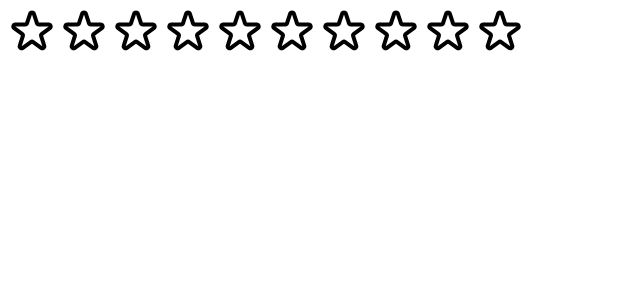
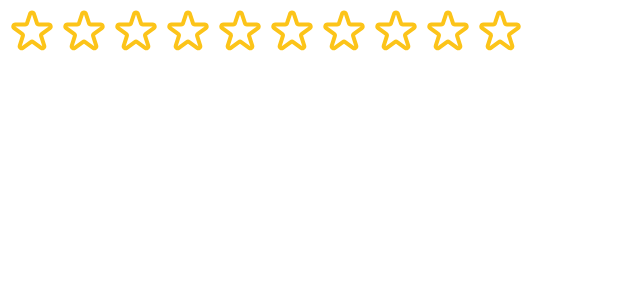
Before and after one commit to Zeusangis/react-usepopcorn, a React (Create React App) app: page / in a window 1280 px wide. Shown: the top 300 px of the page, without its empty margins (0-640 px from the left). Built offline with nearby package versions, Linux system fonts and the light colour scheme.

Commit message:
updated the stars

```diff
--- a/src/starRating.js
+++ b/src/starRating.js
@@ -1,50 +1,77 @@
-import { useState } from "react"
+import { useState } from "react";
 
 const containerStyle = {
-    display: 'flex',
-    alignItems: 'center',
-    gap: '16px'
-}
+    display: "flex",
+    alignItems: "center",
+    gap: "16px",
+};
 
 const starsContainerStyle = {
-    display: 'flex',
-    gap: '4px'
-}
+    display: "flex",
+    gap: "4px",
+};
 
-const lineStyle = {
-    lineHeight: '1',
-    margin: '0'
-}
-
-const starStyle = {
-    width: "48px",
-    height: "48px",
-    display: "block",
-    cursor: "pointer"
-}
-
-export default function StarRating({ maxRating = 5 }) {
-    const [rating, setRating] = useState(0)
+export default function StarRating({
+    maxRating = 5,
+    color = "#fcc419",
+    size = 48,
+}) {
+    const [rating, setRating] = useState(0);
+    const [tempRating, setTempRating] = useState(0);
     function handleRating(rating) {
         setRating(rating);
     }
 
-    return <div style={containerStyle}>
-        <div style={starsContainerStyle}>
-            {Array.from({ length: maxRating }, (_, i) => (<Star key={i} full={i + 1 <= rating} onClick={() => handleRating(i + 1)} />))}
+    const textStyle = {
+        lineHeight: "1",
+        margin: "0",
+        color: color,
+        fontSize: `${size / 1.5}px`,
+    };
+    return (
+        <div style={containerStyle}>
+            <div style={starsContainerStyle}>
+                {Array.from({ length: maxRating }, (_, i) => (
+                    <Star
+                        key={i}
+                        full={tempRating ? i + 1 <= tempRating : i + 1 <= rating}
+                        onClick={() => handleRating(i + 1)}
+                        onHoverIn={() => setTempRating(i + 1)}
+                        onHoverOut={() => setTempRating(0)}
+                        color={color}
+                        size={size}
+                    />
+                ))}
+            </div>
+            <p style={textStyle}>{tempRating || rating || ""}</p>
         </div>
-        <p style={lineStyle}>{rating || ""}</p>
-    </div>
+    );
 }
 
-function Star({ onClick, full }) {
+function Star({ onClick, full, onHoverIn, onHoverOut, color, size }) {
+    const starStyle = {
+        width: "48px",
+        height: "48px",
+        display: "block",
+        cursor: "pointer",
+        color: color,
+        size: size,
+    };
+
     return (
-        <span span role="button" onClick={onClick} style={starStyle} >
+        <span
+            span
+            role="button"
+            onClick={onClick}
+            style={starStyle}
+            onMouseEnter={onHoverIn}
+            onMouseLeave={onHoverOut}
+        >
             <svg
                 xmlns="http://www.w3.org/2000/svg"
-                fill={full ? "#000" : "none"}
+                fill={full ? { color } : "none"}
                 viewBox="0 0 24 24"
-                stroke="#000"
+                stroke={color}
             >
                 <path
                     strokeLinecap="round"
@@ -54,5 +81,5 @@
                 />
             </svg>
         </span>
-    )
+    );
 }
```
